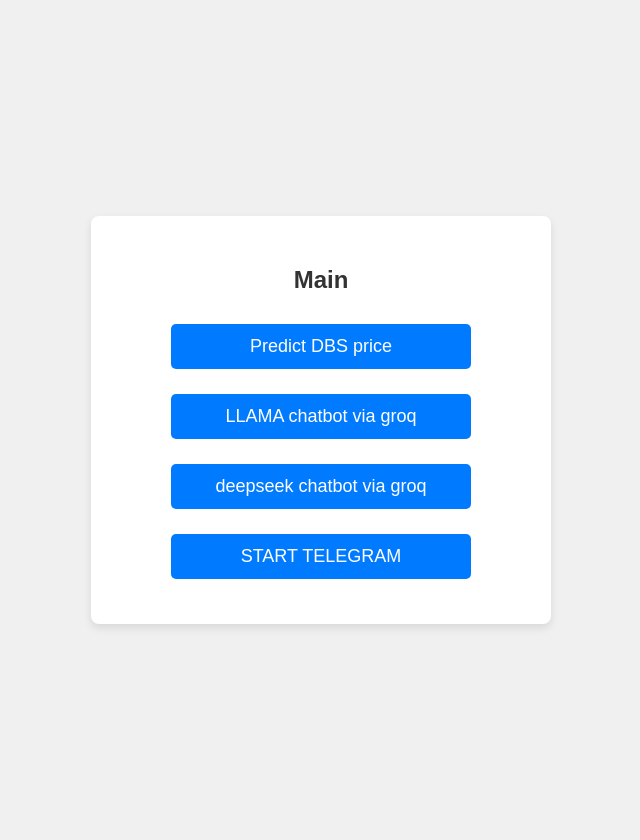
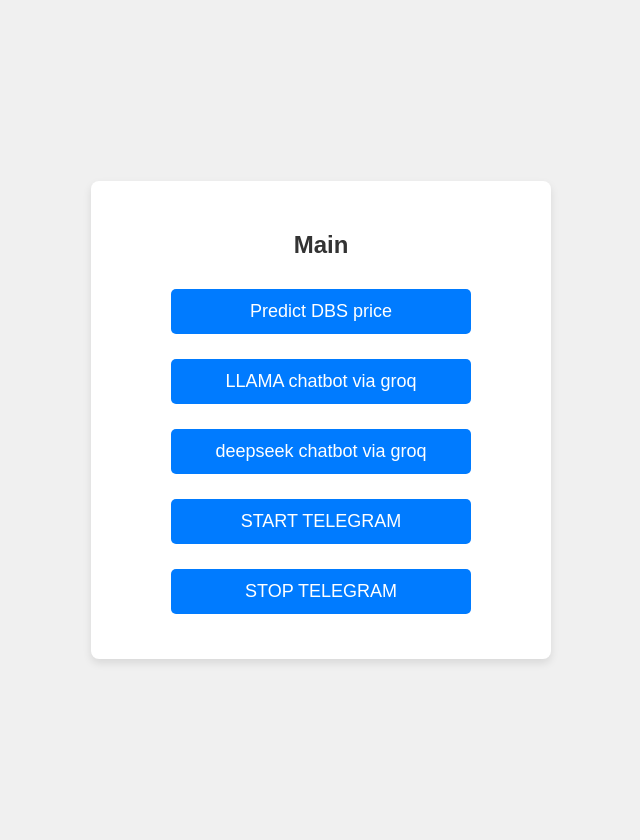
Before and after one commit to Ian-morph/dbss, a Flask app: page /main in a window 1280 px wide. Shown: the whole page, without its empty margins (319-959 px from the left). Run offline with Flask 3, Linux system fonts and the light colour scheme.

Commit message:
stop telegram

```diff
--- a/app.py
+++ b/app.py
@@ -96,6 +96,23 @@
 
     return(render_template("telegram.html", status=status))
 
+@app.route("/stop_telegram",methods=["GET","POST"])
+def stop_telegram():
+
+    domain_url = 'https://dbss-s1az.onrender.com'
+
+    # The following line is used to delete the existing webhook URL for the Telegram bot
+    delete_webhook_url = f"https://api.telegram.org/bot{TELEGRAM_BOT_TOKEN}/deleteWebhook"
+    requests.post(delete_webhook_url, json={"url": domain_url, "drop_pending_updates": True})
+
+    if webhook_response.status_code == 200:
+        # set status message
+        status = "The telegram bot is stopped."
+    else:
+        status = "Failed to stop the telegram bot. Please check the logs."
+
+    return(render_template("telegram.html", status=status))
+
 @app.route("/webhook",methods=["GET","POST"])
 def webhook():
 
--- a/templates/main.html
+++ b/templates/main.html
@@ -19,5 +19,8 @@
         <form action="/telegram" method="post">
             <input type="submit" value="START TELEGRAM">
         </form>
+        <form action="/stop_telegram" method="post">
+            <input type="submit" value="STOP TELEGRAM">
+        </form>
     </div>
 </body>
```
